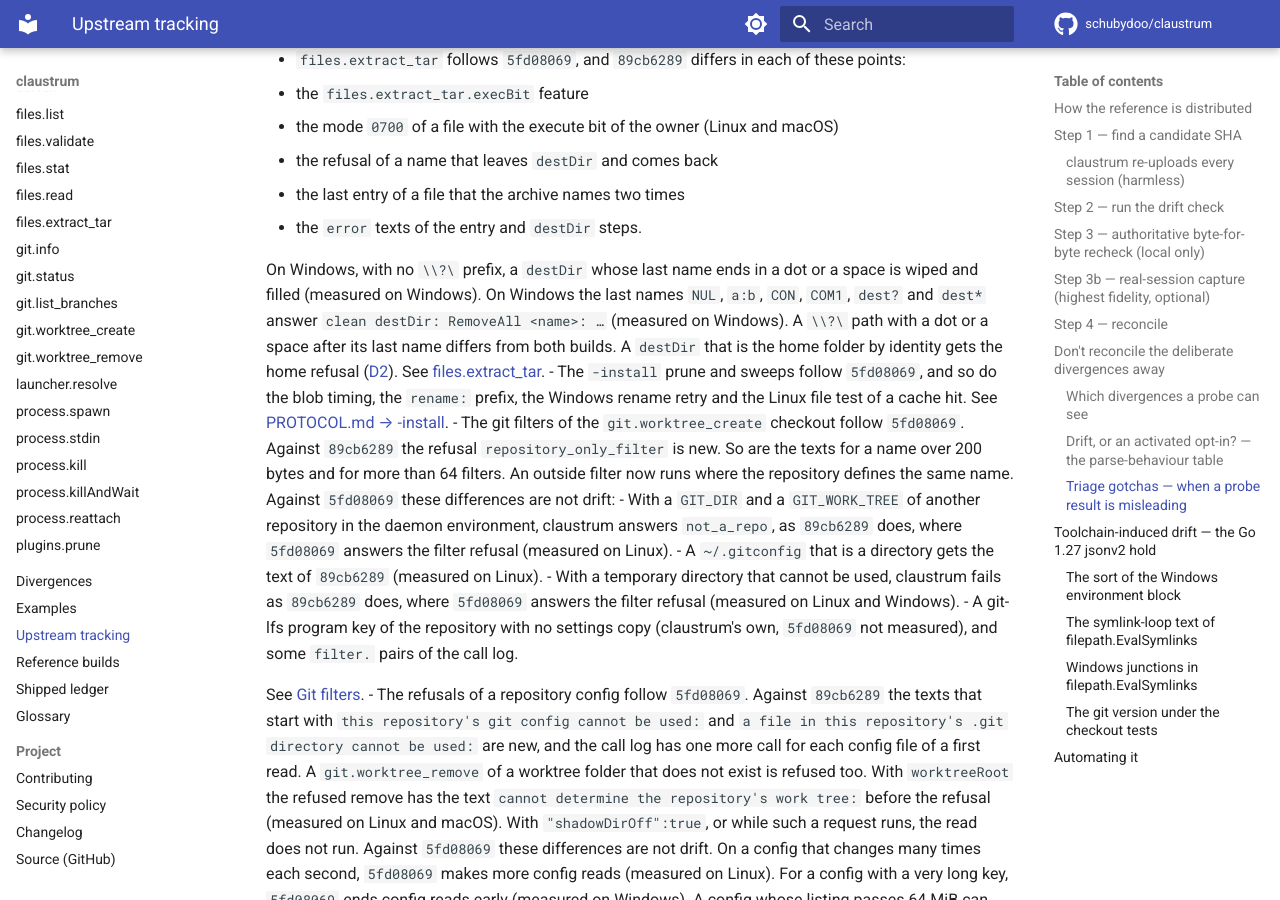
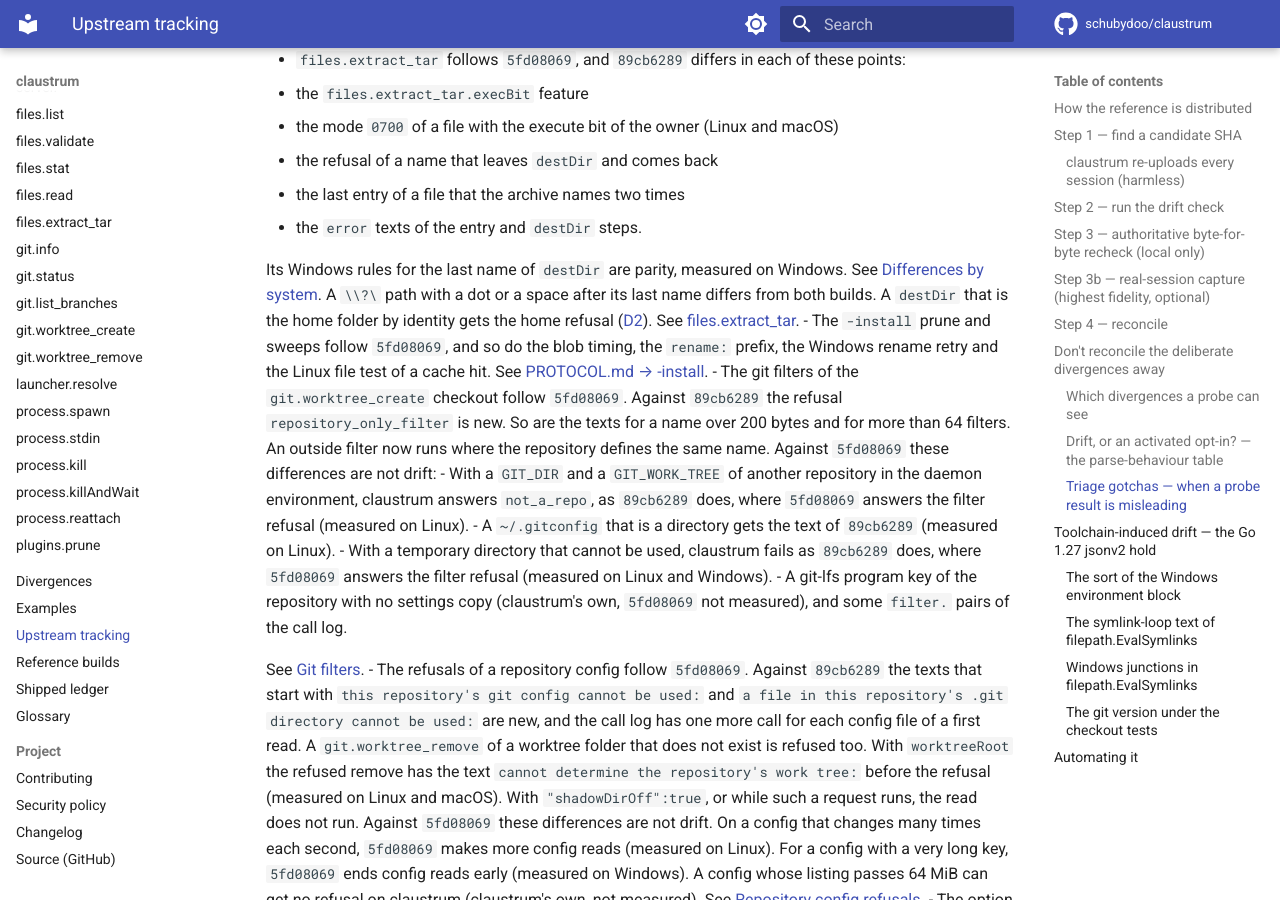
Before and after one commit to schubydoo/claustrum, an MkDocs documentation site: the page built from docs/UPSTREAM-TRACKING.md, in a window 1280 px wide and 900 px high, scrolled down 7838 px. Built offline with MkDocs 1.6.1 and Material for MkDocs 9.7.7, drawn with Linux system fonts in a browser that asks for light colours; comment, search, counter and statistics services are not loaded.

Commit message:
docs: move the two Windows destDir name rules to the files.extract_tar page
Co-Authored-By: Claude Opus 5.5 <noreply@anthropic.com>

```diff
--- a/docs/UPSTREAM-TRACKING.md
+++ b/docs/UPSTREAM-TRACKING.md
@@ -334,10 +334,10 @@ the linked pages. The history of each build is in
   - the last entry of a file that the archive names two times
   - the `error` texts of the entry and `destDir` steps.
 
-  On Windows, with no `\\?\` prefix, a `destDir` whose last name ends in a dot or
-  a space is wiped and filled (measured on Windows). On Windows the last names
-  `NUL`, `a:b`, `CON`, `COM1`, `dest?` and `dest*` answer `clean destDir:
-  RemoveAll <name>: …` (measured on Windows). A `\\?\` path with a dot or a space
+  Its Windows rules for the last name of `destDir` are parity, measured on
+  Windows. See
+  [Differences by system](protocol/files-extract-tar.md#differences-by-system).
+  A `\\?\` path with a dot or a space
   after its last name differs from both builds. A `destDir` that is the home
   folder by identity gets the home refusal ([D2](DIVERGENCES.md#d2)). See
   [files.extract_tar](protocol/files-extract-tar.md).
```
Also changed, not shown: docs/protocol/files-extract-tar.md (+2 -0 lines), 1 other file.
